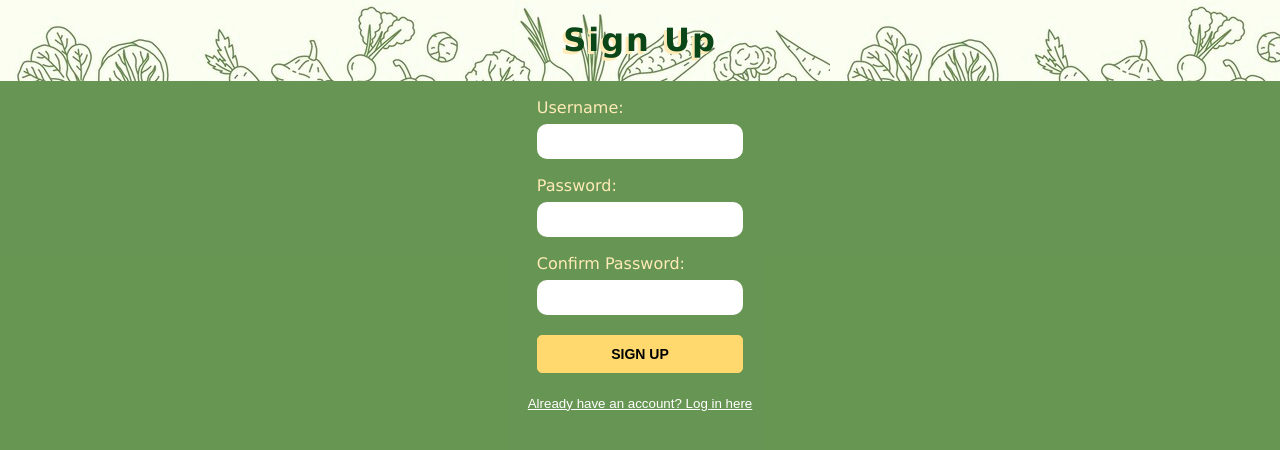
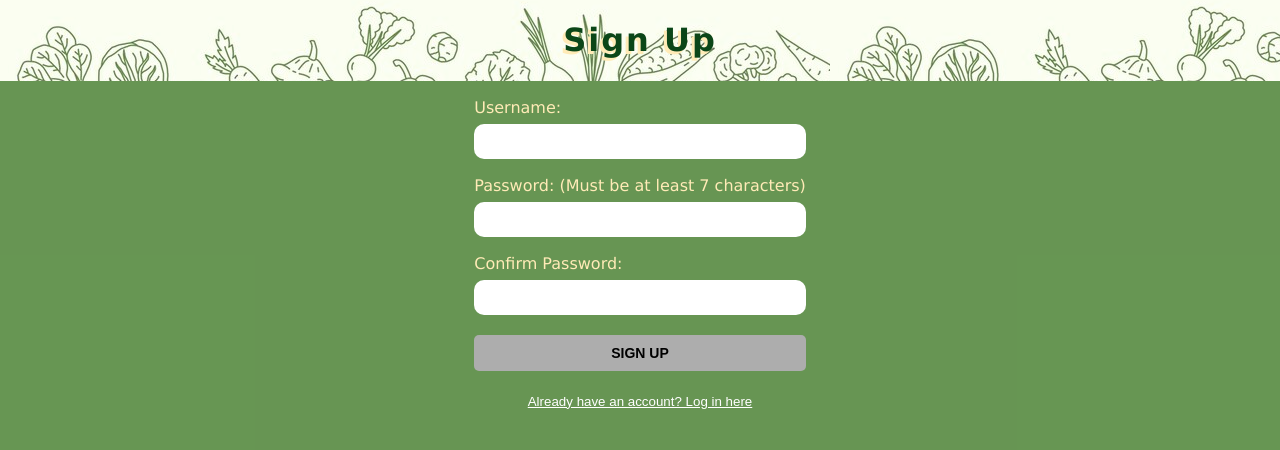
Before and after one commit to kathleenmerc/recipe-finder, a React (Create React App) app: page /signup in a window 1280 px wide. Shown: the top 450 px of the page. Built offline with nearby package versions, Linux system fonts and the light colour scheme; the HTML template or start-up script is replaced by a standard one.

Commit message:
updated sign up and log in forms to provide user feedback with errors

```diff
--- a/src/components/LogInForm/LogInForm.js
+++ b/src/components/LogInForm/LogInForm.js
@@ -59,7 +59,7 @@ export default function LogInForm(props) {
 
             <Link to="/signup"><button className={styles.linkBtn}>Don't have an account yet? Sign up here</button></Link>
 
-            <p className="error-message">{error}</p>
+            <p className="error-message" disabled={disable}>{error}</p>
         </div >
 
     )
--- a/src/components/LogInForm/LogInForm.module.css
+++ b/src/components/LogInForm/LogInForm.module.css
@@ -44,6 +44,13 @@ input {
     cursor: pointer;
 }
 
+.loginBtn:disabled {
+    background-color: rgb(173, 173, 173);
+    border:black;
+    color: black;
+    cursor:no-drop;
+}
+
 .linkBtn {
     background: none;
     color: white;
--- a/src/components/SignUpForm/SignUpForm.js
+++ b/src/components/SignUpForm/SignUpForm.js
@@ -30,14 +30,14 @@ export default function SignUpForm(props) {
             props.setUser(user)
 
         } catch {
-            setError('Sign Up Failed - Try Again')
+            setError('Username is already taken')
             console.log(error)
         }
 
     }
 
 
-    const disable = password !== confirmPassword
+    const disable = password !== confirmPassword || password.length < 7
 
 
     return (
@@ -50,7 +50,7 @@ export default function SignUpForm(props) {
                 </div>
 
                 <div className={styles.inputSection}>
-                    <label>Password:</label>
+                    <label>Password: (Must be at least 7 characters)</label>
                     <input type="password" name="password" value={password} onChange={(evt) => setPassword(evt.target.value)} required />
                 </div>
 
@@ -66,7 +66,7 @@ export default function SignUpForm(props) {
 
             <Link to="/login"><button className={styles.linkBtn}>Already have an account? Log in here</button></Link>
 
-           <p className="error-message">{error}</p>
+           <p className="error-message" disabled={disable}>{error}</p>
         </div >
     )
 }
--- a/src/components/SignUpForm/SignUpForm.module.css
+++ b/src/components/SignUpForm/SignUpForm.module.css
@@ -43,6 +43,15 @@ input {
     cursor: pointer;
 }
 
+.signUpBtn:disabled {
+    background-color: rgb(173, 173, 173);
+    border:black;
+    color: black;
+    cursor:no-drop;
+}
+
+
+
 .linkBtn {
     background: none;
     color: white;
```
